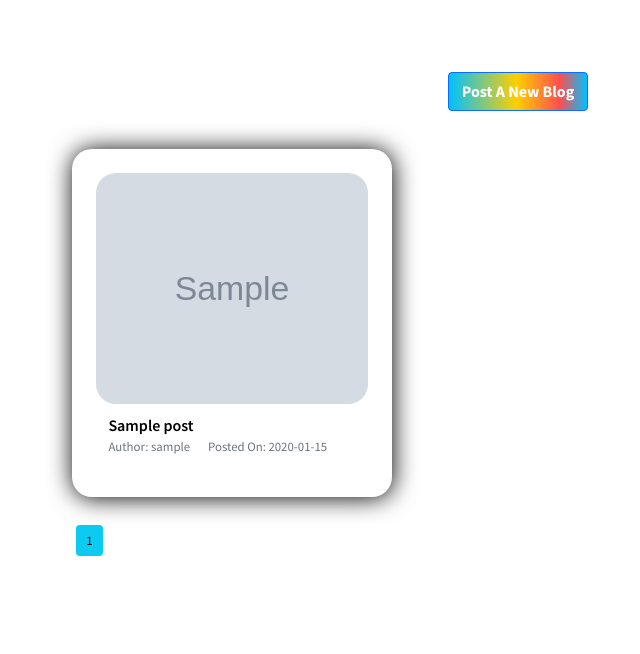
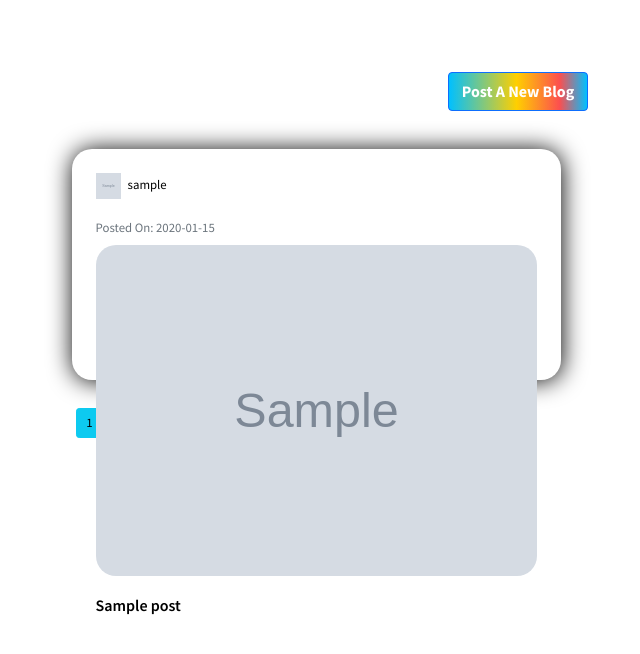
Before and after one commit to ahmishra/DevExplorer, a Flask app: page /posts in a window 1280 px wide. Shown: the part 72-726 px from the top of the page, without its empty margins (122-762 px from the left). Run offline with Flask 2, Linux system fonts and the light colour scheme; tables that the repository leaves empty hold one stand-in row (values such as "Sample post"); grey boxes marked "Sample" are stand-in pictures; some libraries are stand-ins or nearby versions.

Commit message:
UI FIXES

```diff
--- a/main/forms.py
+++ b/main/forms.py
@@ -87,7 +87,8 @@ class NewPostForm(FlaskForm):
 
     title = StringField('Title', validators=[DataRequired(), Length(3)])
     content = TextAreaField('Content', validators=[DataRequired(), Length(3)])
-    thumbnail = StringField('Thumbnail(Image URL)', validators=[DataRequired(), Length(3)])
+    thumbnail = StringField('Thumbnail Optional (Image URL)', render_kw={
+                            "placeholder": "For eg. https://picsum.photos/536/354"})
     submit = SubmitField('Post')
 
 
--- a/main/models.py
+++ b/main/models.py
@@ -99,11 +99,7 @@ class Post(db.Model):
 
     id = db.Column(db.Integer, primary_key=True)
     title = db.Column(db.String(100), nullable=False)
-    thumbnail = db.Column(
-        db.String(1000),
-        nullable=False,
-        default="https://designshack.net/wp-content/uploads/placeholder-image.png"
-    )
+    thumbnail = db.Column(db.String(500), nullable=True)
 
     date_posted = db.Column(db.DateTime, nullable=False, default=datetime.utcnow)
     content = db.Column(db.Text, nullable=False)
--- a/main/static/main.css
+++ b/main/static/main.css
@@ -226,6 +226,16 @@ body {
 }
 
 
+/* Class to add elipsis to text */
+.elipsis {
+	overflow: hidden;
+	text-overflow: ellipsis;
+	display: -webkit-box;
+	-webkit-line-clamp: 11;
+	-webkit-box-orient: vertical;
+}
+
+
 /* Bounce Animation */
 @keyframes bounce{
     from { transform: translate3d(0, 0, 0);}
--- a/main/templates/new-post.html
+++ b/main/templates/new-post.html
@@ -15,7 +15,7 @@ New Blog - DevExplorer
 
             <div class="row">
 
-                <div class="col-7">
+                <div class="col-5">
                     <!-- TITLE -->
                     <div class="form-group">
                         {{ form.title.label(class="form-control-label") }}
@@ -33,7 +33,7 @@ New Blog - DevExplorer
                     </div>
                 </div>
 
-                <div class="col-3">
+                <div class="col-5">
                     <!-- THUMBNAIL -->
                     <div class="form-group">
                         {{ form.thumbnail.label(class="form-control-label") }}
--- a/main/templates/post-update.html
+++ b/main/templates/post-update.html
@@ -15,7 +15,7 @@ Update Blog - DevExplorer
 
             <div class="row">
 
-                <div class="col-7">
+                <div class="col-5">
                     <!-- TITLE -->
                     <div class="form-group">
                         {{ form.title.label(class="form-control-label") }}
@@ -33,7 +33,7 @@ Update Blog - DevExplorer
                     </div>
                 </div>
 
-                <div class="col-3">
+                <div class="col-5">
                     <!-- THUMBNAIL -->
                     <div class="form-group">
                         {{ form.thumbnail.label(class="form-control-label") }}
--- a/main/templates/posts.html
+++ b/main/templates/posts.html
@@ -5,7 +5,7 @@ Blogs - DevExplorer
 
 {% block content %}
 <div class="container">
-    <div class="row">
+    <div class="row no-gutters">
         <div class="text-center">
             <a href="{{ url_for('new_post') }}">
                 <button class="btn btn-primary btn-primary btn-lg rainbow-button">Post A New Blog</button>
@@ -18,21 +18,54 @@ Blogs - DevExplorer
         {% if posts.items != [] %}
             {% for i in posts.items %}
                 <!-- Displaying the posts if exists -->
-                <a href="{{ url_for('post_detail', primary_key=i.id) }}" class="col-4" style="text-decoration: none; color: white;">
-                    <div class="col-4">
-                        <div class="card cards" style="box-shadow: 1px 1px 30px black; border: none;">
-                            <img src="{{ i.thumbnail }}" alt="Image Support" style="border-radius: 25px; height: 18rem;">
-                            <div class="card-body">
-                                <h5 class="card-title" style="font-weight: 600;">
-                                    {{ i.title }}
-                                </h5>
-                                <h6 class="card-subtitle mb-2 text-muted">
-                                    Author: {{ i.author.username }} &emsp; Posted On: {{ i.date_posted.date() }}
-                                </h6>
+                {% if i.thumbnail %}
+                <a href="{{ url_for('post_detail', primary_key=i.id) }}" class="col-auto" style="text-decoration: none; color: white;">
+                    <div class="col-auto">
+                        <div class="card cards" style="box-shadow: 1px 1px 30px black; border: none; width: 612px; height: 18rem;">
+                            <div class="card-body" style="margin: 0; padding: 0;">
+                                <img src="{{ url_for('static', filename='profile_pics/' ~ i.author.profile_picture) }}" alt="DP" width="32"
+                                    height="32">&ensp;{{ i.author.username }}
                             </div>
+
+                            <br>
+
+                            <span class="text-muted" style="margin-bottom: 10px;">Posted On: {{ i.date_posted.date() }}</span>
+                            <img src="{{ i.thumbnail }}" alt="Image Support" style="border-radius: 25px;">
+
+                            <br>
+
+                            <h5 class="card-title" style="font-weight: 600;">
+                                {{ i.title }}
+                            </h5>
                         </div>
                     </div>
                 </a>
+                {% else %}
+                <a href="{{ url_for('post_detail', primary_key=i.id) }}" class="col-auto" style="text-decoration: none; color: white;">
+                    <div class="col-auto">
+                        <div class="card cards" style="box-shadow: 1px 1px 30px black; border: none; width: 612px; height: 18rem;">
+                            <div class="card-body" style="margin: 0; padding: 0;">
+                                <img src="{{ url_for('static', filename='profile_pics/' ~ i.author.profile_picture) }}" alt="DP"
+                                    width="32" height="32">&ensp;{{ i.author.username }}
+                            </div>
+
+                            <br>
+
+                            <span class="text-muted" style="margin-bottom: 10px;">Posted On: {{ i.date_posted.date() }}</span>
+
+                            <br>
+
+                            <h5 class="card-title" style="font-weight: 600;">
+                                {{ i.title }}
+                            </h5>
+
+                            <p class="elipsis" style="height: 17rem;">
+                                {{ i.content }}
+                            </p>
+                        </div>
+                    </div>
+                </a>
+                {% endif %}
             {% endfor %}
         {% else %}
             <!-- Messaging the user that no posts exists -->
```
Also changed, not shown: main/templates/post-detail.html (+12 -2 lines).
